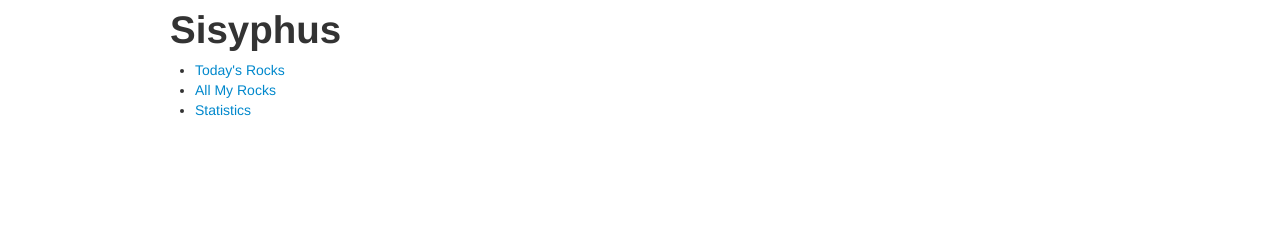
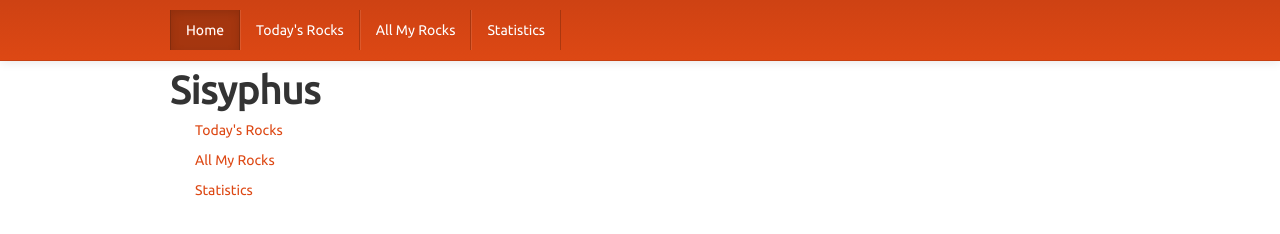
Before and after one commit to gigix/sisyphus, a plain HTML site: page www/index.html in a window 1280 px wide. Drawn offline with Linux system fonts and the light colour scheme.

Commit message:
make it nicer

```diff
--- /dev/null
+++ b/www/css/bootswatch.less
@@ -0,0 +1,128 @@
+// United 2.3.0
+// Bootswatch
+// -----------------------------------------------------
+
+
+// TYPOGRAPHY
+// -----------------------------------------------------
+
+@import url(//fonts.googleapis.com/css?family=Ubuntu);
+
+// SCAFFOLDING
+// -----------------------------------------------------
+
+// NAVBAR
+// -----------------------------------------------------
+
+.navbar {
+
+	.nav > li > a {
+		border-right: 1px solid rgba(0, 0, 0, 0.2);
+		border-left: 1px solid rgba(255, 255, 255, 0.1);
+
+		&:hover {
+			border-left: 1px solid rgba(0, 0, 0, 0.2);
+		}
+	}
+
+	.nav > .active > a,
+	.nav > .active > a:hover {
+		border-left: 1px solid rgba(0, 0, 0, 0.2);
+	}
+
+	.divider-vertical {
+		background-color: inherit;
+		border-right: 1px solid rgba(0, 0, 0, 0.2);
+	}
+
+	.navbar-text {
+		padding: 9px 10px 11px;
+		line-height: 19px;
+		color: @white;
+	}
+
+	.navbar-search .search-query {
+		margin-bottom: 3px;
+		border: 1px solid darken(@navbarBackground, 15%);
+	}
+}
+
+@media (max-width: @navbarCollapseWidth) {
+
+	.navbar .nav-collapse {
+
+		.nav li > a {
+			color: @white;
+			border-left: 0px solid @orange;
+			border-right: 0px solid @orange;
+
+			&:hover {
+				background-color: rgba(0, 0, 0, 0.3) !important;
+				background-image: none;
+			}
+		}
+
+		.navbar-form,
+		.navbar-search {
+			border-top: 0px solid @orange;
+			border-bottom: 0px solid @orange;
+			.box-shadow(none);
+		}
+
+		.nav-header {
+			color: @grayLighter;
+		}
+	}
+}
+
+// NAV
+// -----------------------------------------------------
+
+.nav-tabs .open .dropdown-toggle,
+.nav-pills .open .dropdown-toggle,
+.nav > li.dropdown.open.active > a:hover {
+	border-right: 1px solid #C03D14;
+	border-left: 1px solid #E6633A;
+}
+
+// BUTTONS
+// -----------------------------------------------------
+
+.btn-primary {
+  .buttonBackground(lighten(@btnPrimaryBackground, 15%), @btnPrimaryBackground);
+}
+
+.btn-warning {
+  .buttonBackground(lighten(@yellow, 15%), @yellow);
+}
+
+// TABLES
+// -----------------------------------------------------
+
+// FORMS
+// -----------------------------------------------------
+
+// DROPDOWNS
+// -----------------------------------------------------
+
+// ALERTS, LABELS, BADGES
+// -----------------------------------------------------
+
+.alert {
+	text-shadow: none;
+}
+
+// MISC
+// -----------------------------------------------------
+
+.hero-unit {
+    border: 1px solid rgba(0,0,0,.05);
+    .box-shadow(inset 0 1px 1px rgba(0,0,0,.05));
+
+	h1 {
+		line-height: 1.6em;
+	}
+}
+
+// MEDIA QUERIES
+// -----------------------------------------------------
--- a/www/css/master.css
+++ b/www/css/master.css
@@ -0,0 +1,8 @@
+body {
+	padding-top: 60px;
+}
+
+ul li {
+	list-style: none;
+	margin: 10px 0;
+}
--- /dev/null
+++ b/www/css/variables.less
@@ -0,0 +1,301 @@
+// United 2.3.0
+// Variables
+// --------------------------------------------------
+
+
+// Global values
+// --------------------------------------------------
+
+
+// Grays
+// -------------------------
+@black:                 #000;
+@grayDarker:            #222;
+@grayDark:              #333;
+@gray:                  #555;
+@grayLight:             #999;
+@grayLighter:           #F5F5F5;
+@white:                 #fff;
+
+
+// Accent colors
+// -------------------------
+@blue:                  #19B6EE;
+@blueDark:              #0064cd;
+@green:                 #38B44A;
+@red:                   #DF382C;
+@yellow:                #EFB73E;
+@orange:                #DD4814;
+@pink:                  #c3325f;
+@purple:                #772953;
+
+
+// Scaffolding
+// -------------------------
+@bodyBackground:        @white;
+@textColor:             @grayDark;
+
+
+// Links
+// -------------------------
+@linkColor:             @orange;
+@linkColorHover:        darken(@linkColor, 15%);
+
+
+// Typography
+// -------------------------
+@sansFontFamily:        'Ubuntu', Tahoma, sans-serif;
+@serifFontFamily:       Georgia, "Times New Roman", Times, serif;
+@monoFontFamily:        Menlo, Monaco, Consolas, "Courier New", monospace;
+
+@baseFontSize:          14px;
+@baseFontFamily:        @sansFontFamily;
+@baseLineHeight:        20px;
+@altFontFamily:         @serifFontFamily;
+
+@headingsFontFamily:    inherit; // empty to use BS default, @baseFontFamily
+@headingsFontWeight:    bold;    // instead of browser default, bold
+@headingsColor:         inherit; // empty to use BS default, @textColor
+
+
+// Component sizing
+// -------------------------
+// Based on 14px font-size and 20px line-height
+
+@fontSizeLarge:         @baseFontSize * 1.25; // ~18px
+@fontSizeSmall:         @baseFontSize * 0.85; // ~12px
+@fontSizeMini:          @baseFontSize * 0.75; // ~11px
+
+@paddingLarge:          11px 19px; // 44px
+@paddingSmall:          2px 10px;  // 26px
+@paddingMini:           0px 6px;   // 22px
+
+@baseBorderRadius:      4px;
+@borderRadiusLarge:     6px;
+@borderRadiusSmall:     3px;
+
+
+// Tables
+// -------------------------
+@tableBackground:                   transparent; // overall background-color
+@tableBackgroundAccent:             #f9f9f9; // for striping
+@tableBackgroundHover:              #f5f5f5; // for hover
+@tableBorder:                       #ddd; // table and cell border
+
+// Buttons
+// -------------------------
+@btnBackground:                     @white;
+@btnBackgroundHighlight:            darken(@white, 10%);
+@btnBorder:                         darken(@white, 20%);
+
+@btnPrimaryBackground:              @linkColor;
+@btnPrimaryBackgroundHighlight:     spin(@btnPrimaryBackground, 15%);
+
+@btnInfoBackground:                 lighten(@purple, 15%);
+@btnInfoBackgroundHighlight:        @purple;
+
+@btnSuccessBackground:              #62c462;
+@btnSuccessBackgroundHighlight:     #51a351;
+
+@btnWarningBackground:              lighten(@orange, 15%);
+@btnWarningBackgroundHighlight:     @orange;
+
+@btnDangerBackground:               #ee5f5b;
+@btnDangerBackgroundHighlight:      #bd362f;
+
+@btnInverseBackground:              @gray;
+@btnInverseBackgroundHighlight:     @grayDarker;
+
+
+// Forms
+// -------------------------
+@inputBackground:               @white;
+@inputBorder:                   #ccc;
+@inputBorderRadius:             @baseBorderRadius;
+@inputDisabledBackground:       @grayLighter;
+@formActionsBackground:         transparent;
+@inputHeight:                   @baseLineHeight + 10px; // base line-height + 8px vertical padding + 2px top/bottom border
+
+
+// Dropdowns
+// -------------------------
+@dropdownBackground:            @white;
+@dropdownBorder:                rgba(0,0,0,.2);
+@dropdownDividerTop:            #e5e5e5;
+@dropdownDividerBottom:         @white;
+
+@dropdownLinkColor:             @linkColor;
+@dropdownLinkColorHover:        @white;
+@dropdownLinkColorActive:       @white;
+
+@dropdownLinkBackgroundActive:  @linkColor;
+@dropdownLinkBackgroundHover:   @dropdownLinkBackgroundActive;
+
+
+
+// COMPONENT VARIABLES
+// --------------------------------------------------
+
+
+// Z-index master list
+// -------------------------
+// Used for a bird's eye view of components dependent on the z-axis
+// Try to avoid customizing these :)
+@zindexDropdown:          1000;
+@zindexPopover:           1010;
+@zindexTooltip:           1030;
+@zindexFixedNavbar:       1030;
+@zindexModalBackdrop:     1040;
+@zindexModal:             1050;
+
+
+// Sprite icons path
+// -------------------------
+@iconSpritePath:          "../img/glyphicons-halflings.png";
+@iconWhiteSpritePath:     "../img/glyphicons-halflings-white.png";
+
+
+// Input placeholder text color
+// -------------------------
+@placeholderText:         @grayLight;
+
+
+// Hr border color
+// -------------------------
+@hrBorder:                @grayLighter;
+
+
+// Horizontal forms & lists
+// -------------------------
+@horizontalComponentOffset:       180px;
+
+
+// Wells
+// -------------------------
+@wellBackground:                  #f5f5f5;
+
+
+// Navbar
+// -------------------------
+@navbarCollapseWidth:             979px;
+@navbarCollapseDesktopWidth:      @navbarCollapseWidth + 1;
+
+@navbarHeight:                    40px;
+@navbarBackgroundHighlight:       #CE4213;
+@navbarBackground:                @orange;
+@navbarBorder:                    darken(@navbarBackground, 5%);
+
+@navbarText:                      @white;
+@navbarLinkColor:                 @white;
+@navbarLinkColorHover:            @white;
+@navbarLinkColorActive:           @navbarLinkColorHover;
+@navbarLinkBackgroundHover:       darken(@navbarBackground, 12%);
+@navbarLinkBackgroundActive:      darken(@navbarBackground, 12%);
+
+@navbarBrandColor:                @navbarLinkColor;
+
+// Inverted navbar
+@navbarInverseBackground:                @purple;
+@navbarInverseBackgroundHighlight:       lighten(@purple, 4%);
+@navbarInverseBorder:                    darken(@navbarInverseBackground, 5%);
+
+@navbarInverseText:                      @white;
+@navbarInverseLinkColor:                 @white;
+@navbarInverseLinkColorHover:            @white;
+@navbarInverseLinkColorActive:           @navbarInverseLinkColorHover;
+@navbarInverseLinkBackgroundHover:       darken(@navbarInverseBackground, 8%);
+@navbarInverseLinkBackgroundActive:      darken(@navbarInverseBackground, 8%);
+
+@navbarInverseSearchBackground:          lighten(@navbarInverseBackground, 25%);
+@navbarInverseSearchBackgroundFocus:     @white;
+@navbarInverseSearchBorder:              @navbarInverseBackground;
+@navbarInverseSearchPlaceholderColor:    #eee;
+
+@navbarInverseBrandColor:                @navbarInverseLinkColor;
+
+
+// Pagination
+// -------------------------
+@paginationBackground:                #fff;
+@paginationBorder:                    #ddd;
+@paginationActiveBackground:          #f5f5f5;
+
+
+// Hero unit
+// -------------------------
+@heroUnitBackground:              @grayLighter;
+@heroUnitHeadingColor:            inherit;
+@heroUnitLeadColor:               inherit;
+
+
+// Form states and alerts
+// -------------------------
+@warningText:             #ECA918;
+@warningBackground:       lighten(@warningText, 40%);
+@warningBorder:           darken(spin(@warningBackground, -10), 3%);
+
+@errorText:               #DF382C;
+@errorBackground:         lighten(@errorText, 40%);
+@errorBorder:             darken(spin(@errorBackground, -10), 3%);
+
+@successText:             #38B44A;
+@successBackground:       lighten(@successText, 40%);
+@successBorder:           darken(spin(@successBackground, -10), 5%);
+
+@infoText:                @purple;
+@infoBackground:          lighten(@purple, 50%);
+@infoBorder:              darken(spin(@infoBackground, -10), 7%);
+
+
+// Tooltips and popovers
+// -------------------------
+@tooltipColor:            #fff;
+@tooltipBackground:       #000;
+@tooltipArrowWidth:       5px;
+@tooltipArrowColor:       @tooltipBackground;
+
+@popoverBackground:       #fff;
+@popoverArrowWidth:       10px;
+@popoverArrowColor:       #fff;
+@popoverTitleBackground:  darken(@popoverBackground, 3%);
+
+// Special enhancement for popovers
+@popoverArrowOuterWidth:  @popoverArrowWidth + 1;
+@popoverArrowOuterColor:  rgba(0,0,0,.25);
+
+
+
+// GRID
+// --------------------------------------------------
+
+
+// Default 940px grid
+// -------------------------
+@gridColumns:             12;
+@gridColumnWidth:         60px;
+@gridGutterWidth:         20px;
+@gridRowWidth:            (@gridColumns * @gridColumnWidth) + (@gridGutterWidth * (@gridColumns - 1));
+
+// 1200px min
+@gridColumnWidth1200:     70px;
+@gridGutterWidth1200:     30px;
+@gridRowWidth1200:        (@gridColumns * @gridColumnWidth1200) + (@gridGutterWidth1200 * (@gridColumns - 1));
+
+// 768px-979px
+@gridColumnWidth768:      42px;
+@gridGutterWidth768:      20px;
+@gridRowWidth768:         (@gridColumns * @gridColumnWidth768) + (@gridGutterWidth768 * (@gridColumns - 1));
+
+
+// Fluid grid
+// -------------------------
+@fluidGridColumnWidth:    percentage(@gridColumnWidth/@gridRowWidth);
+@fluidGridGutterWidth:    percentage(@gridGutterWidth/@gridRowWidth);
+
+// 1200px min
+@fluidGridColumnWidth1200:     percentage(@gridColumnWidth1200/@gridRowWidth1200);
+@fluidGridGutterWidth1200:     percentage(@gridGutterWidth1200/@gridRowWidth1200);
+
+// 768px-979px
+@fluidGridColumnWidth768:      percentage(@gridColumnWidth768/@gridRowWidth768);
+@fluidGridGutterWidth768:      percentage(@gridGutterWidth768/@gridRowWidth768);
--- a/www/index.html
+++ b/www/index.html
@@ -9,11 +9,31 @@
 		<link href="css/bootstrap.min.css" rel="stylesheet" media="screen">
     </head>
     <body>
-		<div class='container' ng-view></div>
+		<div class="navbar navbar-fixed-top">
+			<div class="navbar-inner">
+				<div class="container">
+					<div class="nav-collapse">
+						<ul class="nav" ng-controller="NavCtrl">
+							<li ng-class="navClass('home')"><a href="#/">Home</a></li>
+							<li ng-class="navClass('today')"><a href="#/today">Today's Rocks</a></li>
+							<li ng-class="navClass('rocks')"><a href="#/rocks">All My Rocks</a></li>
+							<li ng-class="navClass('stats')"><a href="#/stats">Statistics</a></li>
+						</ul>
+					</div><!--/.nav-collapse -->
+				</div>
+			</div>
+		</div>
+
+		<div class='container'>
+			<div class='row'>
+				<div class='span12' ng-view></div>
+			</div>
+		</div>
         <script type="text/javascript" src="cordova-2.4.0.js"></script>
 		<script type="text/javascript" src="js/angular.js"></script>
 		<script type="text/javascript" src="js/app.js"></script>
 		<script type="text/javascript" src="js/controllers.js"></script>
+		<script type="text/javascript" src="js/navigation.js"></script>
 		<script src="js/bootstrap.min.js"></script>
     </body>
 </html>
--- a/www/js/controllers.js
+++ b/www/js/controllers.js
@@ -1,9 +1,25 @@
+function NavCtrl($scope, $location) {
+    $scope.navClass = function (page) {
+        var currentRoute = $location.path().substring(1) || 'home';
+        return page === currentRoute ? 'active' : '';
+    };
+}
+
 function HomeCtrl() {
 
 }
 
-function TodayCtrl($scope, $routeParams) {
-	// TODO: logic here
+function TodayCtrl($scope) {
+	$scope.rocks = [{
+		'title': '解决测试跑两遍的问题',
+		'done': true
+	}, {
+		'title': 'Governance meeting deck',
+		'done': false
+	}, {
+		'title': 'Go through technical innovation initiatives',
+		'done': false
+	}];
 }
 
 function RocksCtrl() {
```
Also changed, not shown: www/partials/today.html (+5 -9 lines), www/css/bootstrap.css, www/css/bootstrap.min.css, 2 other files.
